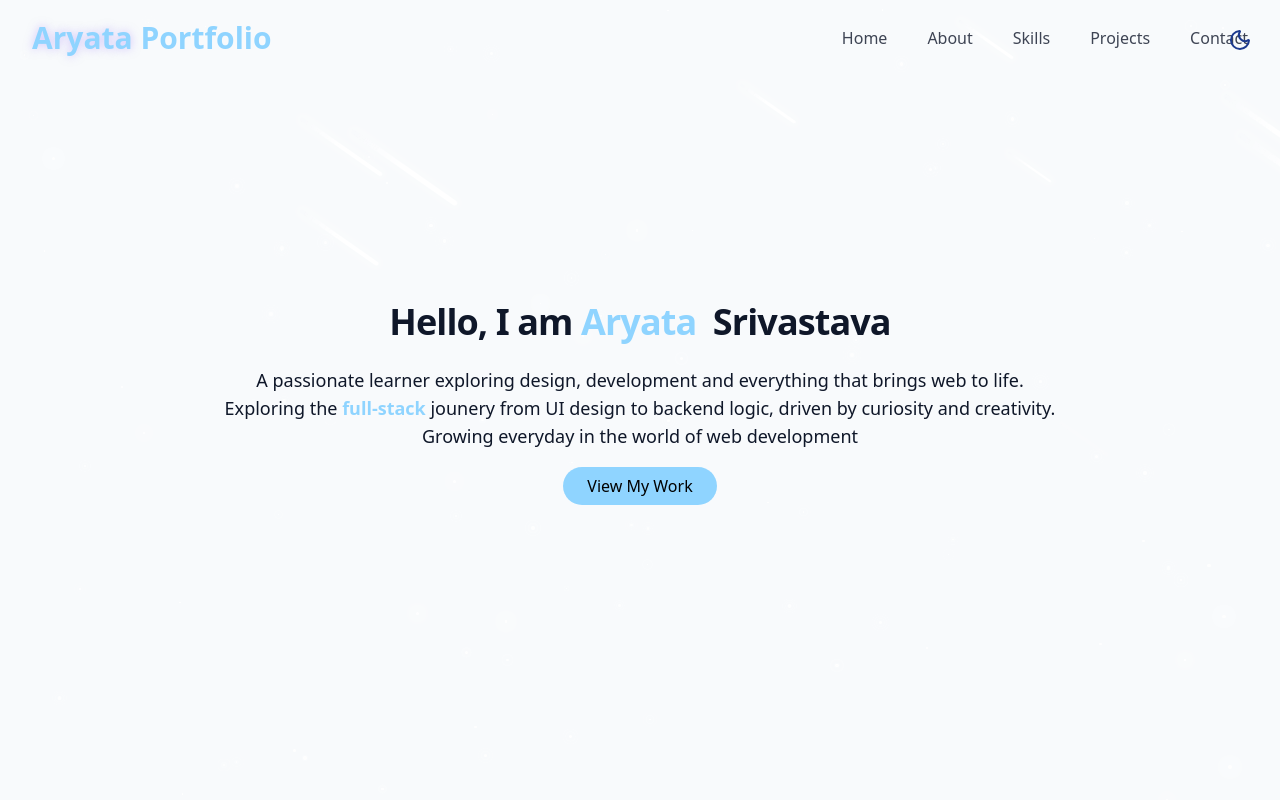
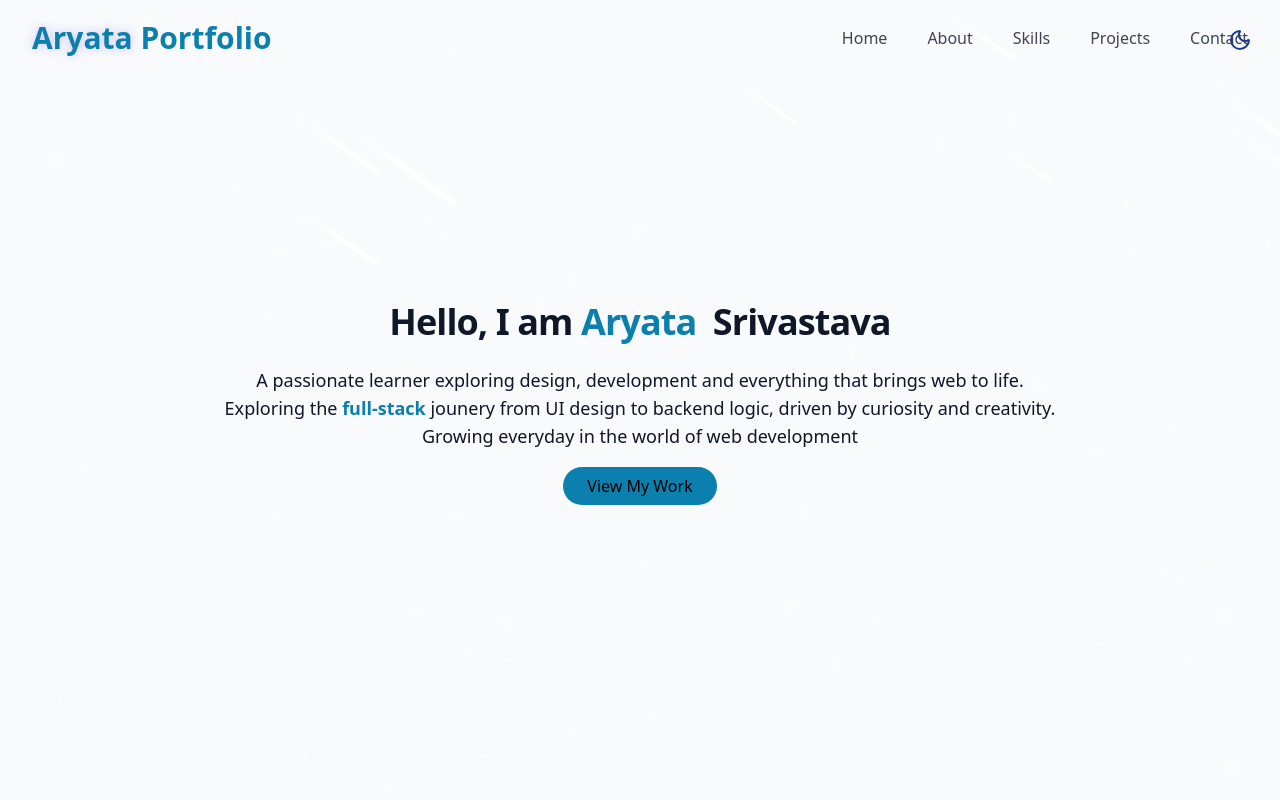
Before and after one commit to aryatasrivastava/portfolio, a React (Vite) app: page / in a window 1280 px wide. Shown: the top 800 px of the page. Built offline with nearby package versions, Linux system fonts and the light colour scheme.

Commit message:
Added CSS to light mode

```diff
--- a/src/index.css
+++ b/src/index.css
@@ -69,7 +69,7 @@
 
     --card: 0 0% 100%;
 
-    --primary: 203, 100%, 78%;
+    --primary:197, 88%, 36%;
     --primary-foreground: 210 40% 98%;
 
     --border: 214 32% 91%;
@@ -81,7 +81,7 @@
 
     --card: 222 47% 8%;
 
-    --primary: 203, 100%, 78%;
+    --primary: 203 100% 78%;
     --primary-foreground: 213 31% 91%;
 
     --border: 217 33% 20%;
```
